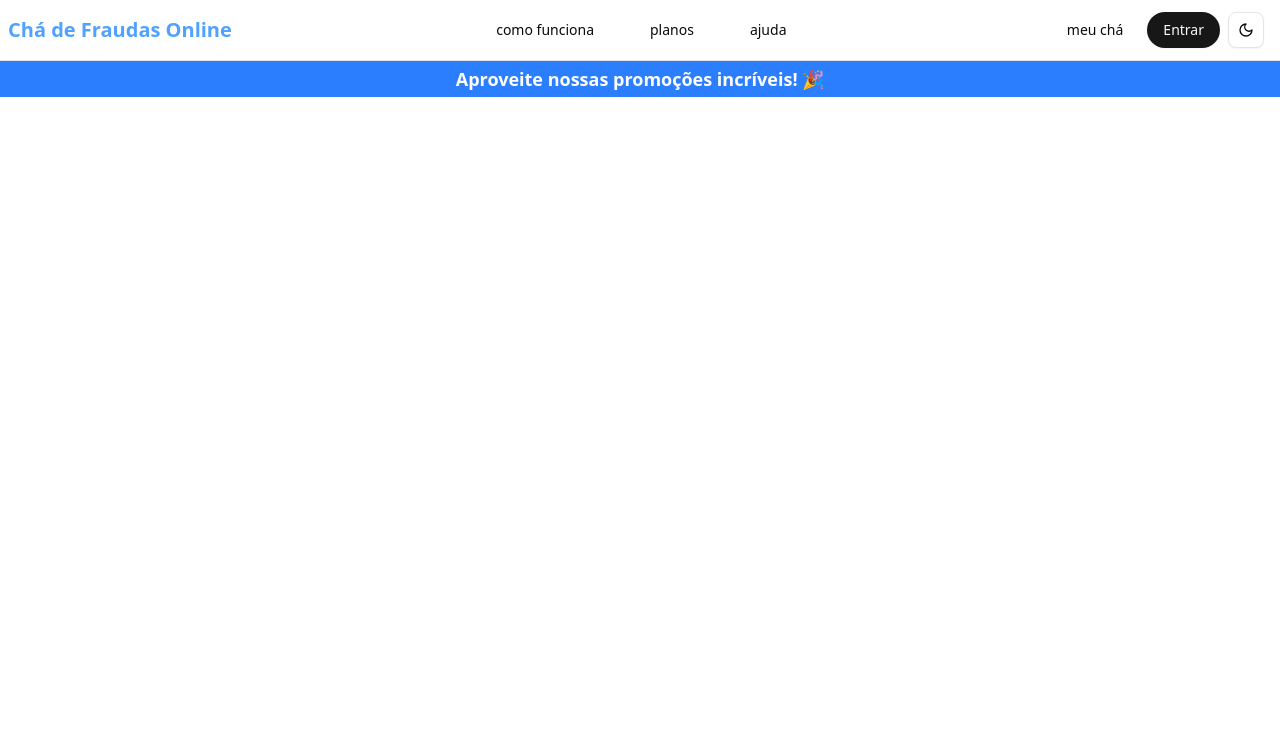
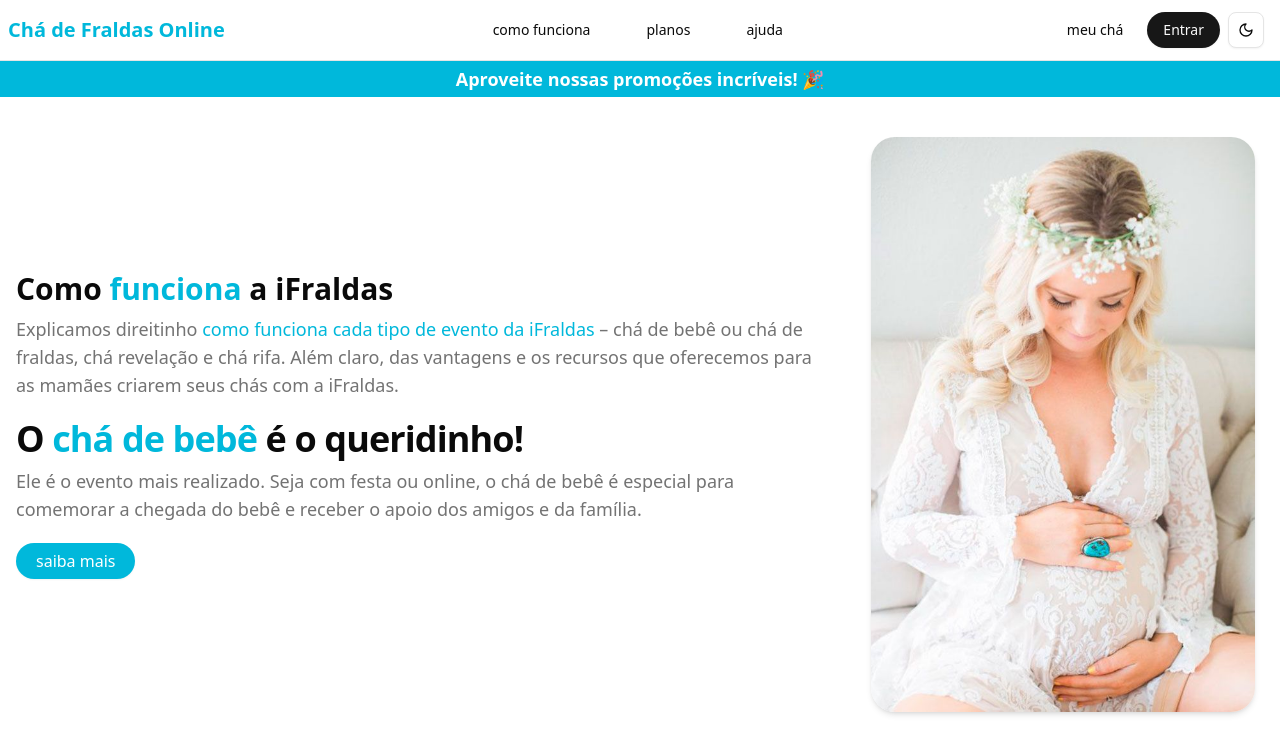
Before and after one commit to JesusVicken/projeto-rafael, a React (Vite) app in the folder projeto-rafael/: page / in a window 1280 px wide. Shown: the top 754 px of the page. Built offline with nearby package versions, Linux system fonts and the light colour scheme.

Commit message:
feat: add hero

```diff
--- a/projeto-rafael/src/App.jsx
+++ b/projeto-rafael/src/App.jsx
@@ -1,6 +1,6 @@
-import ThemeToggle from "./components/ThemeToggle"
 import Header from "./components/Header"
 import PromoBanner from "./components/PromoBanner"
+import Hero from "./components/pages/Hero"
 
 
 function App() {
@@ -10,10 +10,7 @@ function App() {
     <>
       <Header />
       <PromoBanner />
-
-      <div className="flex justify-end mb-4">
-
-      </div>
+      <Hero />
     </>
   )
 }
--- a/projeto-rafael/src/components/Header.jsx
+++ b/projeto-rafael/src/components/Header.jsx
@@ -17,29 +17,44 @@ export default function Header() {
         <header className="w-full border-b bg-background">
             <div className="flex items-center justify-between py-3 pl-2 pr-4">
                 {/* Logo */}
-                <Link to="/" className="text-xl font-bold text-blue-400 hover:text-blue-500 transition-colors">
-                    Chá de Fraudas Online
+                <Link
+                    to="/"
+                    className="text-xl font-bold text-cyan-500 hover:text-cyan-600 transition-colors"
+                >
+                    Chá de Fraldas Online
                 </Link>
 
                 {/* Menu Desktop */}
                 <nav className="hidden md:flex gap-6 text-sm font-medium">
-                    <Link to="/exemplos" className="hover:bg-blue-500 hover:text-white transition-all px-4 py-2 rounded-full">
+                    <Link
+                        to="/exemplos"
+                        className="hover:bg-cyan-500 hover:text-white transition-all px-4 py-2 rounded-full"
+                    >
                         como funciona
                     </Link>
-                    <Link to="/planos" className="hover:bg-blue-500 hover:text-white transition-all px-4 py-2 rounded-full">
+                    <Link
+                        to="/planos"
+                        className="hover:bg-cyan-500 hover:text-white transition-all px-4 py-2 rounded-full"
+                    >
                         planos
                     </Link>
-                    <Link to="/recursos" className="hover:bg-blue-500 hover:text-white transition-all px-4 py-2 rounded-full">
+                    <Link
+                        to="/recursos"
+                        className="hover:bg-cyan-500 hover:text-white transition-all px-4 py-2 rounded-full"
+                    >
                         ajuda
                     </Link>
                 </nav>
 
                 {/* Ações Desktop */}
                 <div className="hidden md:flex items-center gap-2">
-                    <Button variant="ghost" className="hover:bg-blue-500 hover:text-white transition-all px-4 py-2 rounded-full">
+                    <Button
+                        variant="ghost"
+                        className="hover:bg-cyan-500 hover:text-white transition-all px-4 py-2 rounded-full"
+                    >
                         meu chá
                     </Button>
-                    <Button className="hover:bg-blue-500 hover:text-white transition-all px-4 py-2 rounded-full">
+                    <Button className="hover:bg-cyan-500 hover:text-white transition-all px-4 py-2 rounded-full">
                         Entrar
                     </Button>
                     <ThemeToggle />
@@ -64,7 +79,9 @@ export default function Header() {
                                 <Link to="/recursos">Ajuda</Link>
                             </DropdownMenuItem>
                             <DropdownMenuItem asChild>
-                                <Button variant="ghost" className="w-full justify-start">meu chá</Button>
+                                <Button variant="ghost" className="w-full justify-start">
+                                    meu chá
+                                </Button>
                             </DropdownMenuItem>
                             <DropdownMenuItem asChild>
                                 <Button className="w-full justify-start">Entrar</Button>
--- a/projeto-rafael/src/components/PromoBanner.jsx
+++ b/projeto-rafael/src/components/PromoBanner.jsx
@@ -1,14 +1,9 @@
-// import { Link } from "react-router-dom";
-
 export default function PromoBanner() {
     return (
-        <div className="bg-blue-500 text-white py-1 text-center">
-            <p className="font-semibold text-lg">
-                Aproveite nossas promoções incríveis! 🎉{" "}
-                {/* <Link to="/promocoes" className="underline hover:text-yellow-300">
-                    Veja mais ofertas aqui!
-                </Link> */}
-            </p>
-        </div>
-    );
-}
+      <div className="bg-cyan-500 text-white py-1 text-center">
+        <p className="font-semibold text-lg">
+          Aproveite nossas promoções incríveis! 🎉
+        </p>
+      </div>
+    )
+  }
--- /dev/null
+++ b/projeto-rafael/src/components/pages/Hero.jsx
@@ -0,0 +1,50 @@
+import { Link } from "react-router-dom";
+import { Button } from "@/components/ui/button";
+import HeroImage from "../../../public/hero.jpg"; // ajuste o caminho se necessário
+
+export default function Hero() {
+    return (
+        <section className="w-full bg-background py-10">
+            <div className="container mx-auto px-4 flex flex-col md:flex-row items-center gap-10">
+                {/* Texto */}
+                <div className="md:w-2/3 text-center md:text-left space-y-5">
+                    {/* Título explicativo acima */}
+                    <div>
+                        <h2 className="text-2xl md:text-3xl font-bold text-foreground">
+                            Como <span className="text-cyan-500">funciona</span> a iFraldas
+                        </h2>
+                        <p className="text-base md:text-lg text-muted-foreground mt-2">
+                            Explicamos direitinho <span className="text-cyan-500 font-medium">como funciona cada tipo de evento da iFraldas</span> – chá de bebê ou chá de fraldas, chá revelação e chá rifa. Além claro, das vantagens e os recursos que oferecemos para as mamães criarem seus chás com a iFraldas.
+                        </p>
+                    </div>
+
+                    {/* Título principal */}
+                    <div>
+                        <h1 className="text-3xl md:text-4xl font-extrabold tracking-tight text-foreground">
+                            O <span className="text-cyan-500">chá de bebê</span> é o queridinho!
+                        </h1>
+                        <p className="text-base md:text-lg text-muted-foreground mt-2">
+                            Ele é o evento mais realizado. Seja com festa ou online, o chá de bebê é especial para comemorar a chegada do bebê e receber o apoio dos amigos e da família.
+                        </p>
+                    </div>
+
+                    <Button
+                        asChild
+                        className="rounded-full bg-cyan-500 text-white hover:bg-cyan-600 text-sm md:text-base px-5 py-2.5"
+                    >
+                        <Link to="/como-funciona">saiba mais</Link>
+                    </Button>
+                </div>
+
+                {/* Imagem */}
+                <div className="md:w-1/3">
+                    <img
+                        src={HeroImage}
+                        alt="Chá de bebê decorado"
+                        className="rounded-3xl w-full max-w-xs md:max-w-sm mx-auto shadow-md"
+                    />
+                </div>
+            </div>
+        </section>
+    );
+}
```
Also changed, not shown: projeto-rafael/public/hero.jpg (added).
